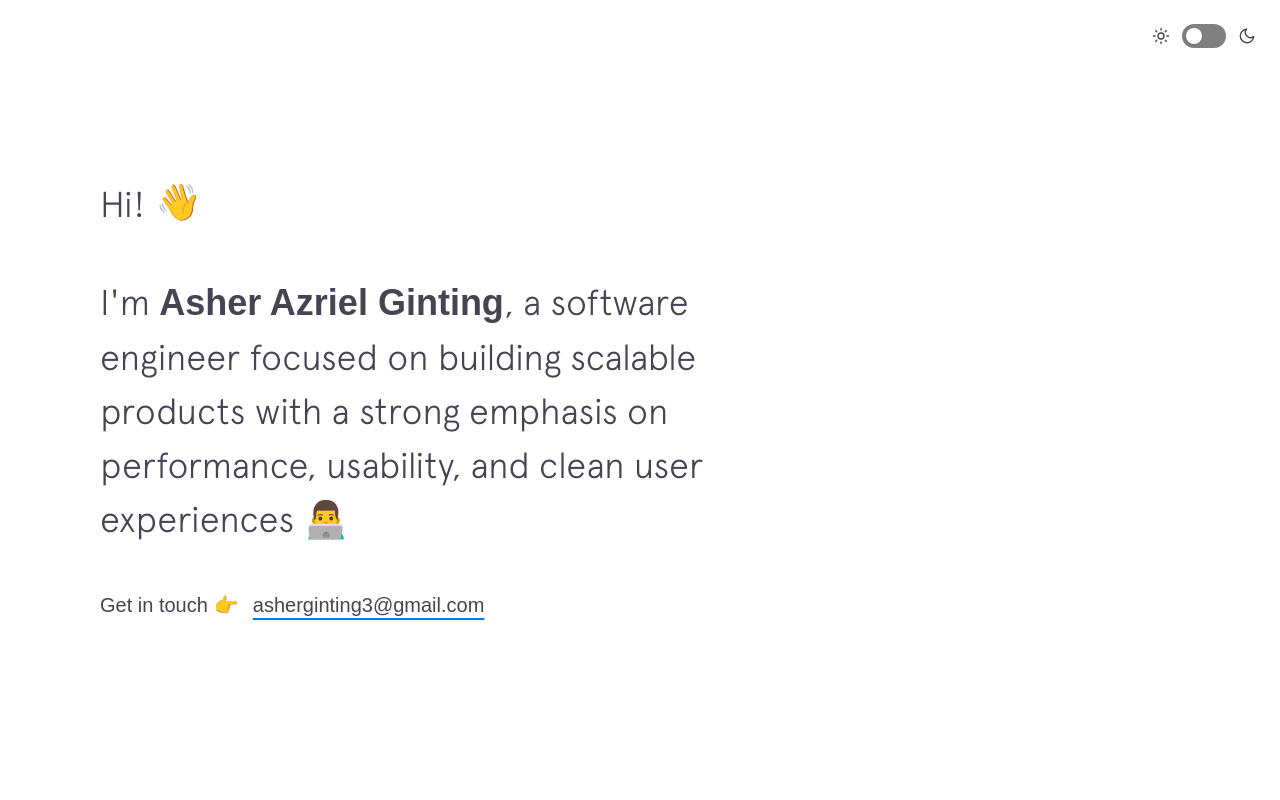
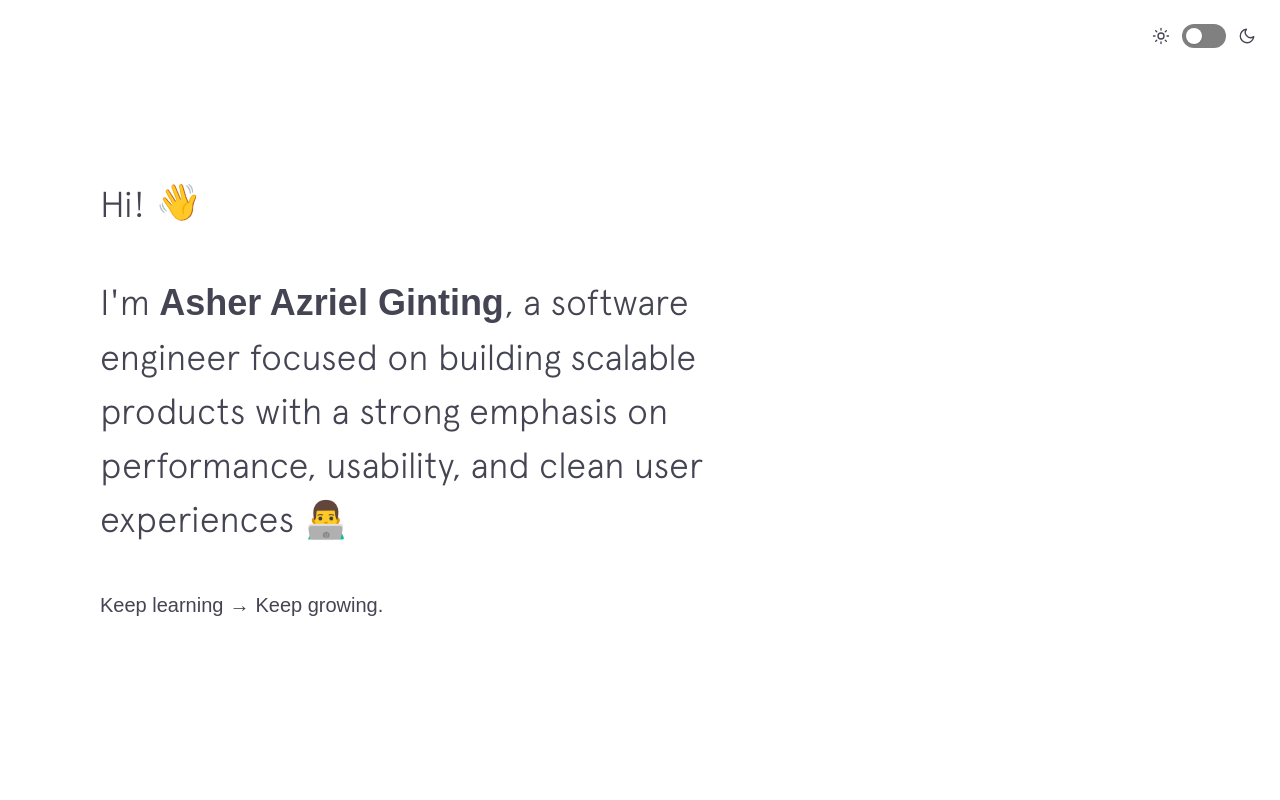
Before and after one commit to asherginting/v3.asherginting, a Next.js app: page / in a window 1280 px wide. Shown: the top 800 px of the page. Built offline with nearby package versions, Linux system fonts and the light colour scheme; a web font is replaced by a local one.

Commit message:
chore: update hero

```diff
--- a/src/components/Hero.tsx
+++ b/src/components/Hero.tsx
@@ -43,50 +43,11 @@ export default function Hero() {
         </span>
       </h1>
       <div className="my-4 sm:my-5 text-base sm:text-lg md:text-[20px] font-normal flex items-center gap-1.5">
-        <span>Get in touch</span>
+        <span>Keep learning</span>
         <span className="select-none pointer-events-none" aria-hidden="true">
-          👉
+          →
         </span>
-        <motion.a
-          href="mailto:asherginting3@gmail.com"
-          className="relative inline-block px-2"
-          initial="rest"
-          whileHover="hover"
-          whileTap="hover"
-          animate="rest"
-        >
-          <motion.span
-            variants={{
-              rest: { scaleY: 0 },
-              hover: { scaleY: 1 },
-            }}
-            transition={{
-              duration: 0.25,
-              ease: [0.22, 1, 0.36, 1],
-            }}
-            className="absolute inset-0 origin-bottom bg-(--color-accent) z-0"
-          />
-          <motion.span
-            variants={{
-              rest: {
-                color: "var(--color-text-primary)",
-              },
-              hover: {
-                color: "#ffffff",
-              },
-            }}
-            transition={{ duration: 0.2 }}
-            className="
-              relative z-10
-              underline
-              decoration-underline
-              decoration-2
-              underline-offset-6
-            "
-          >
-            asherginting3@gmail.com
-          </motion.span>
-        </motion.a>
+        <span>Keep growing.</span>
       </div>
     </section>
   );
```
Also changed, not shown: public/og-image.png, public/projects/1.png.
